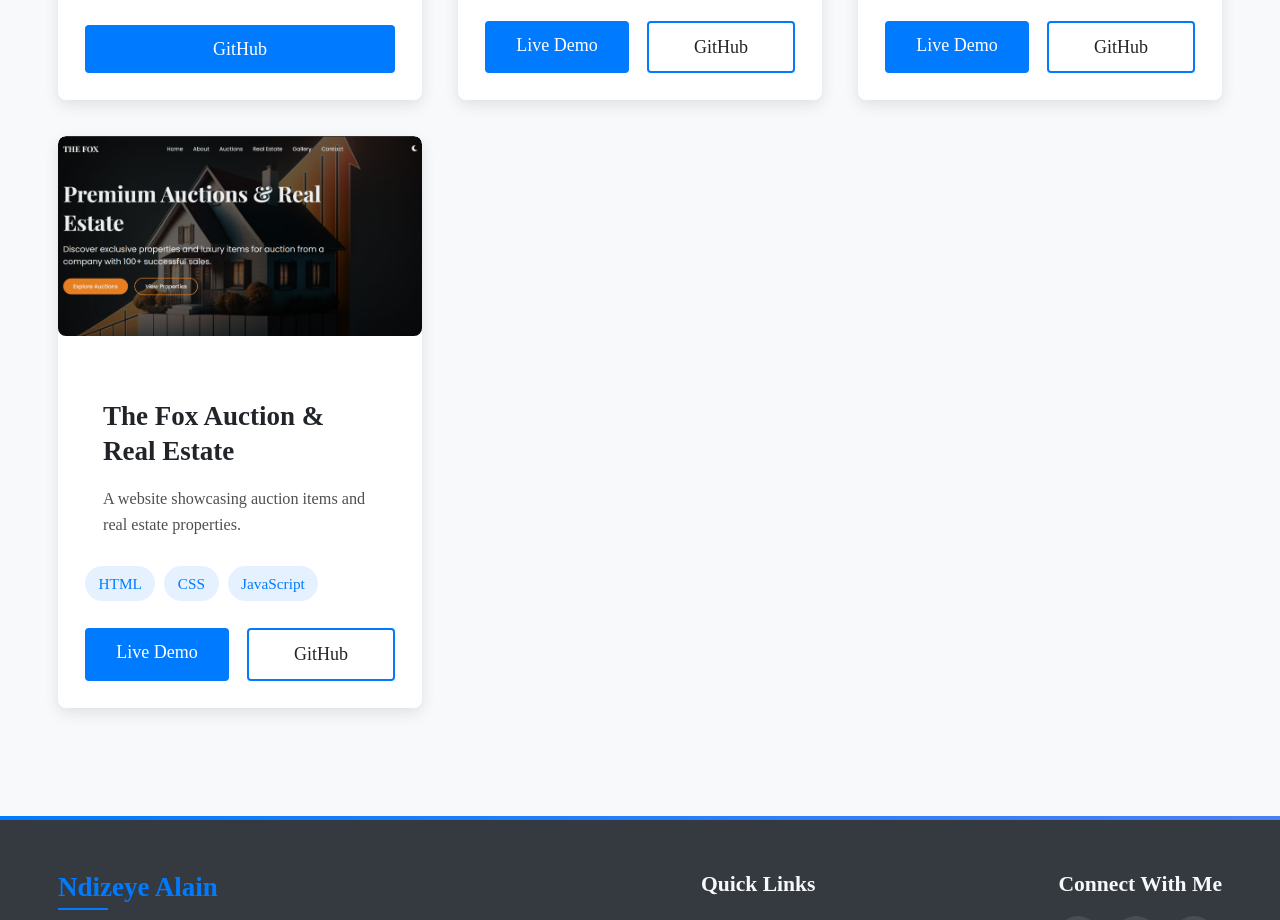
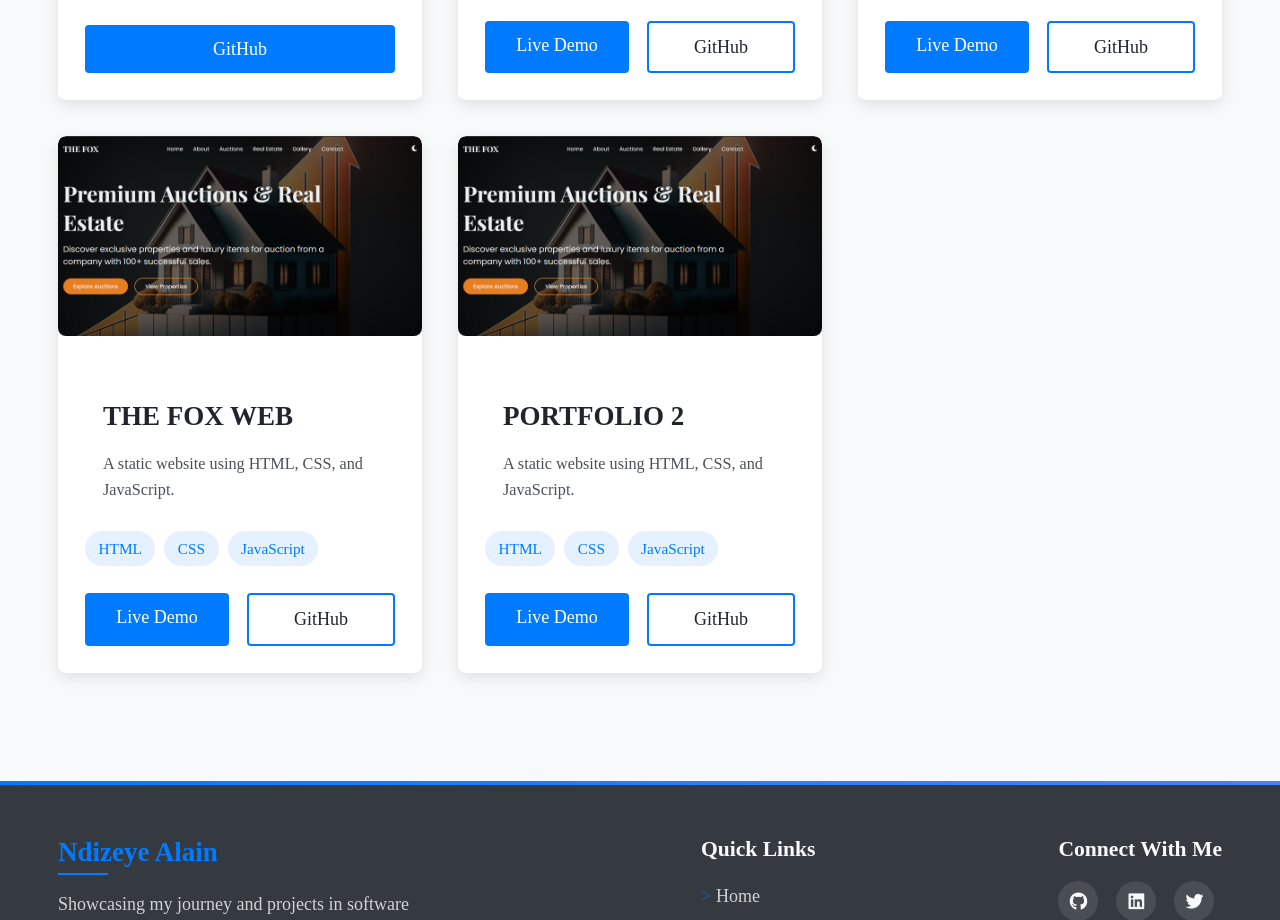
Before and after one commit to Alaindeve1/portfolio-website, a React (Create React App) app: page /projects in a window 1280 px wide. Shown: the part 880-1800 px from the top of the page. Built offline with nearby package versions, Linux system fonts and the light colour scheme.

Commit message:
adding a new project to the projects page

```diff
--- a/src/pages/Contact.jsx
+++ b/src/pages/Contact.jsx
@@ -36,22 +36,36 @@ const Contact = () => {
       return;
     }
 
+    // Email validation
+    const emailRegex = /^[^\s@]+@[^\s@]+\.[^\s@]+$/;
+    if (!emailRegex.test(formData.email)) {
+      setFormStatus({
+        submitted: true,
+        success: false,
+        message: 'Please enter a valid email address'
+      });
+      return;
+    }
+
     try {
+      // Using FormData instead of URLSearchParams as it's more compatible with Formspree
+      const formDataToSend = new FormData();
+      formDataToSend.append('name', formData.name.trim());
+      formDataToSend.append('email', formData.email.trim());
+      formDataToSend.append('subject', formData.subject.trim() || '(No subject)');
+      formDataToSend.append('message', formData.message.trim());
+
       const response = await fetch('https://formspree.io/f/xblyrwdw', {
         method: 'POST',
+        body: formDataToSend,
         headers: {
-          'Content-Type': 'application/json',
           'Accept': 'application/json'
-        },
-        body: JSON.stringify({
-          name: formData.name,
-          email: formData.email,
-          subject: formData.subject || '(No subject)',
-          message: formData.message
-        })
+        }
       });
 
-      if (response.ok) {
+      const data = await response.json();
+
+      if (response.ok && data.ok) {
         setFormStatus({
           submitted: true,
           success: true,
@@ -66,15 +80,14 @@ const Contact = () => {
           message: ''
         });
       } else {
-        const errorData = await response.json().catch(() => ({}));
-        throw new Error(errorData.error || 'Failed to send message');
+        throw new Error(data.error || 'Failed to send message');
       }
     } catch (error) {
       console.error('Form submission error:', error);
       setFormStatus({
         submitted: true,
         success: false,
-        message: 'Sorry, there was an error sending your message. Please try again later.'
+        message: `Sorry, there was an error: ${error.message || 'Please try again later.'}`
       });
     }
   };
--- a/src/pages/Experience.jsx
+++ b/src/pages/Experience.jsx
@@ -29,6 +29,7 @@ const Experience = () => {
       ],
       technologies: ["Node.js", "springboot", "Oracle", "javascript", "react js", "html", "css","typescript","docker","git"]
     },
+
     {
       id: 3,
       role: "IT Personnel",
@@ -41,6 +42,18 @@ const Experience = () => {
         "Performed website maintenance and troubleshooting for clients"
       ],
       technologies: ["JavaScript", "PHP", "WordPress", "HTML/CSS", "MySQL" , "oracle", "pl/sql", "python", "excel","postgresql"]
+    },{
+      id: 4,
+      company: "desc softlab ltd",
+      role: "Full Stack Developer",
+      location: "kigali ,gasabo gishushu",
+      duration: "2025-now",
+      description: [
+        "Developed and maintained RESTful APIs using Node.js and springboot ",
+        "Implemented user authentication system with JWT and OAuth integration",
+        "Created responsive frontend interfaces using React and styled-components"
+      ],
+      technologies: ["next js", "springboot", "html", "javascript", "react js", "css","tailwind css","git","postgresql","tailwind css"]
     }
   ];
 
--- a/src/pages/Projects.jsx
+++ b/src/pages/Projects.jsx
@@ -37,15 +37,26 @@ const Projects = () => {
     },
     {
       id: 4,
-      title: "The Fox Auction & Real Estate",
-      description: "A website showcasing auction items and real estate properties.",
+      title: "THE FOX WEB ",
+      description: "A static website using HTML, CSS, and JavaScript.",
       technologies: ["HTML", "CSS", "JavaScript"],
       image: "/assets/images/the fox.webp",
       fallbackImage: "/assets/images/the fox.png",
       liveLink: "https://www.loom.com/share/746caed9489647509e4b167a87293ad2?sid=9e60118d-dc52-4d47-b64b-a6dc508afb94",
-      githubLink: "https://github.com/Alaindeve1/the-fox-website", // Add the GitHub link here if you have one
+      githubLink: "https://github.com/Alaindeve1/the-fox-website",
       category: "frontend"
-    }
+    },
+    {
+      id: 5,
+      title: "PORTFOLIO 2",
+      description: "A static website using HTML, CSS, and JavaScript.",
+      technologies: ["HTML", "CSS", "JavaScript"],
+      image: "/assets/images/the fox.webp",
+      fallbackImage: "/assets/images/the fox.png",
+      liveLink: "https://www.loom.com/share/746caed9489647509e4b167a87293ad2?sid=9e60118d-dc52-4d47-b64b-a6dc508afb94",
+      githubLink: "https://github.com/Alaindeve1/the-fox-website",
+      category: "frontend"
+    },
   ];
 
   const [filter, setFilter] = useState("all");
```
Also changed, not shown: public/assets/images/nextjs.webp (added).
